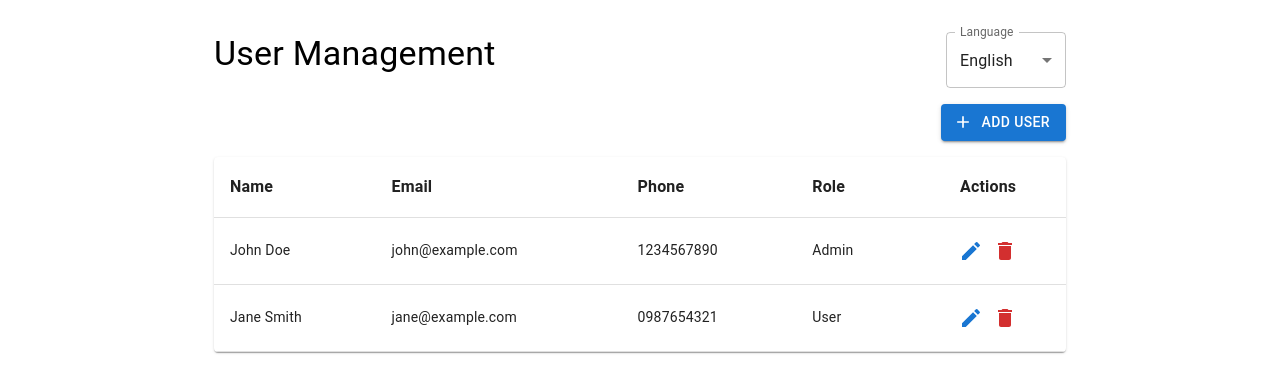
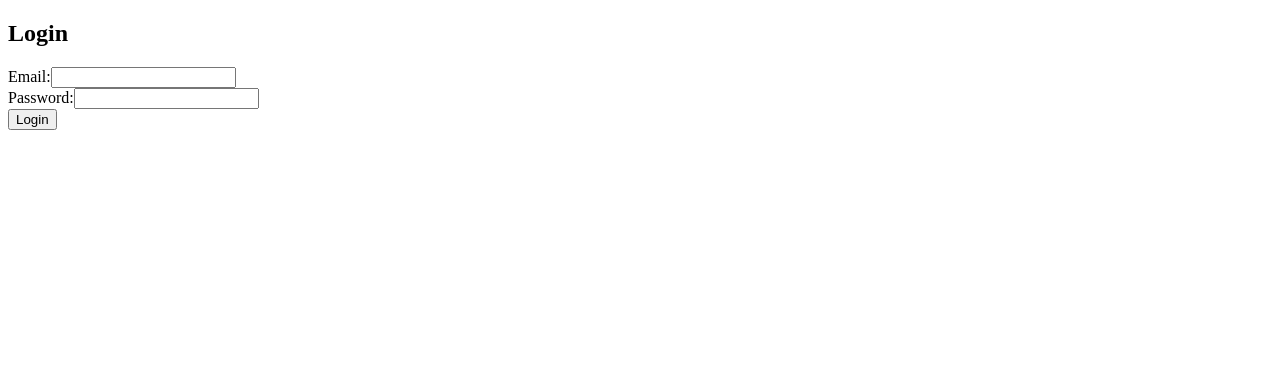
Before and after one commit to ajaykumar-bg/react-hook-form-mui-example, a React (Create React App) app: page /login in a window 1280 px wide. Shown: the top 392 px of the page. Built offline with nearby package versions, Linux system fonts and the light colour scheme; data requests are answered from the project's data file.

Commit message:
Added Protected Routes

```diff
--- a/package.json
+++ b/package.json
@@ -21,6 +21,7 @@
 		"react-hook-form": "^7.54.2",
 		"react-i18next": "11.7.0",
 		"react-redux": "^9.2.0",
+		"react-router-dom": "^7.2.0",
 		"react-scripts": "5.0.1",
 		"redux-saga": "^1.3.0",
 		"web-vitals": "^2.1.4",
--- a/src/App.jsx
+++ b/src/App.jsx
@@ -1,136 +1,32 @@
-import React, { useState, useEffect } from 'react';
-import { Container, Box, Typography, Snackbar, Alert } from '@mui/material';
-import UserTable from './components/UserTable';
-import UserForm from './components/UserForm';
-import AddUserButton from './components/AddUserButton';
-import LanguageSelector from './components/LanguageSelector';
-import { useTranslation } from 'react-i18next';
+import React from 'react';
+import { Provider } from 'react-redux';
+import { BrowserRouter as Router, Routes, Route, Navigate } from 'react-router-dom';
 
-import { useDispatch, useSelector } from 'react-redux';
-import {
-  fetchUsersRequest,
-  createUserRequest,
-  updateUserRequest,
-  deleteUserRequest,
-  selectUserForEdit,
-  selectUsers,
-  selectSelectedUser,
-} from './redux/reducers/usersSlice';
+import { store } from './redux/store';
+import Login from './components/Login';
+import UserManagement from './components/UserManagement';
+import ProtectedRoute from './components/ProtectedRoute';
 
-function App() {
-	// const [users, setUsers] = useState([]);
-	const dispatch = useDispatch();
-	const users = useSelector(selectUsers);
-	const selectedUser = useSelector(selectSelectedUser);
-	const [openDialog, setOpenDialog] = useState(false);
-	const [snackbar, setSnackbar] = useState({
-		open: false,
-		message: '',
-		severity: 'success',
-	});
-	const { t } = useTranslation();
 
-	useEffect(() => {
-		dispatch(fetchUsersRequest());
-	  }, [dispatch]);
-
-	// Handle dialog open for create/edit
-	const handleOpenDialog = (user = null) => {
-		dispatch(selectUserForEdit(user));
-		setOpenDialog(true);
-	};
-
-	// Handle dialog close
-	const handleCloseDialog = () => {
-		setOpenDialog(false);
-		dispatch(selectUserForEdit(null));
-	};
-
-	// Handle form submission
-	const handleSubmitUser = async (formData) => {
-		try {
-			// Validate with yup schema (already validated by react-hook-form with yupResolver)
-			if (selectedUser) {
-				// Update existing user
-				dispatch(updateUserRequest({
-					...selectedUser,
-					...formData,
-				}));
-				showNotification(t('notifications.userUpdated'), 'success');
-			} else {
-				// Add new user
-				dispatch(createUserRequest(formData));
-				showNotification(t('notifications.userAdded'), 'success');
-			}
-			handleCloseDialog();
-		} catch (error) {
-			showNotification(error.message, 'error');
-		}
-	};
-
-	// Handle user deletion
-	const handleDeleteUser = (id) => {
-		if (window.confirm('Are you sure you want to delete this user?')) {
-			dispatch(deleteUserRequest(id));
-		}
-		showNotification(t('notifications.userDeleted'), 'success');
-	};
-
-	// Show notification
-	const showNotification = (message, severity = 'success') => {
-		setSnackbar({ open: true, message, severity });
-	};
-
-	// Close snackbar
-	const handleCloseSnackbar = () => {
-		setSnackbar({ ...snackbar, open: false });
-	};
-
-	return (
-		<Container maxWidth='md'>
-			<Box sx={{ my: 4 }}>
-				<Box
-					display='flex'
-					justifyContent='space-between'
-					alignItems='center'
-					mb={2}
-				>
-					<Typography variant='h4' component='h1' gutterBottom>
-						{t('app.title')}
-					</Typography>
-					<LanguageSelector />
-				</Box>
-
-				<Box display='flex' justifyContent='flex-end' mb={2}>
-					<AddUserButton onAddClick={() => handleOpenDialog()} />
-				</Box>
-
-				<UserTable
-					users={users}
-					onEdit={handleOpenDialog}
-					onDelete={handleDeleteUser}
-				/>
-			</Box>
-
-			<UserForm
-				open={openDialog}
-				user={selectedUser}
-				onClose={handleCloseDialog}
-				onSubmit={handleSubmitUser}
-			/>
-
-			<Snackbar
-				open={snackbar.open}
-				autoHideDuration={6000}
-				onClose={handleCloseSnackbar}
-				anchorOrigin={{ vertical: 'bottom', horizontal: 'center' }}
-			>
-				<Alert onClose={handleCloseSnackbar} severity={snackbar.severity}>
-					{snackbar.message}
-				</Alert>
-			</Snackbar>
-		</Container>
-	);
-}
+const App = () => {
+  return (
+    <Provider store={store}>
+      <Router>
+        <Routes>
+          <Route path="/login" element={<Login />} />
+          <Route
+            path="/users"
+            element={
+              <ProtectedRoute>
+                <UserManagement />
+              </ProtectedRoute>
+            }
+          />
+          <Route path="/" element={<Navigate to="/users" replace />} />
+        </Routes>
+      </Router>
+    </Provider>
+  );
+};
 
 export default App;
--- /dev/null
+++ b/src/components/Login.jsx
@@ -0,0 +1,78 @@
+import React, { useState } from 'react';
+import { useDispatch, useSelector } from 'react-redux';
+import {
+  loginRequest,
+  selectAuthLoading,
+  selectAuthError
+} from '../redux/reducers/authSlice';
+
+const Login = () => {
+  const dispatch = useDispatch();
+  const loading = useSelector(selectAuthLoading);
+  const error = useSelector(selectAuthError);
+
+  const [credentials, setCredentials] = useState({
+    email: '',
+    password: ''
+  });
+
+  const handleChange = (e) => {
+    setCredentials({
+      ...credentials,
+      [e.target.name]: e.target.value
+    });
+  };
+
+  const handleSubmit = (e) => {
+    e.preventDefault();
+    dispatch(loginRequest(credentials));
+  };
+
+  return (
+    <div className="max-w-md mx-auto mt-10">
+      <form onSubmit={handleSubmit} className="bg-white p-6 rounded shadow">
+        <h2 className="text-2xl font-bold mb-6">Login</h2>
+
+        {error && (
+          <div className="bg-red-100 border border-red-400 text-red-700 px-4 py-3 rounded mb-4">
+            {error}
+          </div>
+        )}
+
+        <div className="mb-4">
+          <label className="block mb-1">Email:</label>
+          <input
+            type="email"
+            name="email"
+            value={credentials.email}
+            onChange={handleChange}
+            required
+            className="w-full p-2 border rounded"
+          />
+        </div>
+
+        <div className="mb-6">
+          <label className="block mb-1">Password:</label>
+          <input
+            type="password"
+            name="password"
+            value={credentials.password}
+            onChange={handleChange}
+            required
+            className="w-full p-2 border rounded"
+          />
+        </div>
+
+        <button
+          type="submit"
+          className="w-full bg-blue-500 text-white p-2 rounded hover:bg-blue-600"
+          disabled={loading}
+        >
+          {loading ? 'Logging in...' : 'Login'}
+        </button>
+      </form>
+    </div>
+  );
+};
+
+export default Login;
--- /dev/null
+++ b/src/components/ProtectedRoute.jsx
@@ -0,0 +1,16 @@
+import React from 'react';
+import { useSelector } from 'react-redux';
+import { Navigate } from 'react-router-dom';
+import { selectIsAuthenticated } from '../redux/reducers/authSlice';
+
+const ProtectedRoute = ({ children }) => {
+  const isAuthenticated = useSelector(selectIsAuthenticated);
+
+  if (!isAuthenticated) {
+    return <Navigate to="/login" replace />;
+  }
+
+  return children;
+};
+
+export default ProtectedRoute;
--- /dev/null
+++ b/src/components/UserManagement.jsx
@@ -0,0 +1,135 @@
+import React, { useState, useEffect } from 'react';
+import { Container, Box, Typography, Snackbar, Alert } from '@mui/material';
+import { useTranslation } from 'react-i18next';
+import { useDispatch, useSelector } from 'react-redux';
+
+import UserTable from './UserTable';
+import UserForm from './UserForm';
+import AddUserButton from './AddUserButton';
+import LanguageSelector from './LanguageSelector';
+
+import {
+  fetchUsersRequest,
+  createUserRequest,
+  updateUserRequest,
+  deleteUserRequest,
+  selectUserForEdit,
+  selectUsers,
+  selectSelectedUser,
+} from '../redux/reducers/usersSlice';
+function UserManagement() {
+    // const [users, setUsers] = useState([]);
+	const dispatch = useDispatch();
+	const users = useSelector(selectUsers);
+	const selectedUser = useSelector(selectSelectedUser);
+	const [openDialog, setOpenDialog] = useState(false);
+	const [snackbar, setSnackbar] = useState({
+		open: false,
+		message: '',
+		severity: 'success',
+	});
+	const { t } = useTranslation();
+
+	useEffect(() => {
+		dispatch(fetchUsersRequest());
+	  }, [dispatch]);
+
+	// Handle dialog open for create/edit
+	const handleOpenDialog = (user = null) => {
+		dispatch(selectUserForEdit(user));
+		setOpenDialog(true);
+	};
+
+	// Handle dialog close
+	const handleCloseDialog = () => {
+		setOpenDialog(false);
+		dispatch(selectUserForEdit(null));
+	};
+
+	// Handle form submission
+	const handleSubmitUser = async (formData) => {
+		try {
+			// Validate with yup schema (already validated by react-hook-form with yupResolver)
+			if (selectedUser) {
+				// Update existing user
+				dispatch(updateUserRequest({
+					...selectedUser,
+					...formData,
+				}));
+				showNotification(t('notifications.userUpdated'), 'success');
+			} else {
+				// Add new user
+				dispatch(createUserRequest(formData));
+				showNotification(t('notifications.userAdded'), 'success');
+			}
+			handleCloseDialog();
+		} catch (error) {
+			showNotification(error.message, 'error');
+		}
+	};
+
+	// Handle user deletion
+	const handleDeleteUser = (id) => {
+		if (window.confirm('Are you sure you want to delete this user?')) {
+			dispatch(deleteUserRequest(id));
+		}
+		showNotification(t('notifications.userDeleted'), 'success');
+	};
+
+	// Show notification
+	const showNotification = (message, severity = 'success') => {
+		setSnackbar({ open: true, message, severity });
+	};
+
+	// Close snackbar
+	const handleCloseSnackbar = () => {
+		setSnackbar({ ...snackbar, open: false });
+	};
+  return (
+    <Container maxWidth='md'>
+			<Box sx={{ my: 4 }}>
+				<Box
+					display='flex'
+					justifyContent='space-between'
+					alignItems='center'
+					mb={2}
+				>
+					<Typography variant='h4' component='h1' gutterBottom>
+						{t('app.title')}
+					</Typography>
+					<LanguageSelector />
+				</Box>
+
+				<Box display='flex' justifyContent='flex-end' mb={2}>
+					<AddUserButton onAddClick={() => handleOpenDialog()} />
+				</Box>
+
+				<UserTable
+					users={users}
+					onEdit={handleOpenDialog}
+					onDelete={handleDeleteUser}
+				/>
+			</Box>
+
+			<UserForm
+				open={openDialog}
+				user={selectedUser}
+				onClose={handleCloseDialog}
+				onSubmit={handleSubmitUser}
+			/>
+
+			<Snackbar
+				open={snackbar.open}
+				autoHideDuration={6000}
+				onClose={handleCloseSnackbar}
+				anchorOrigin={{ vertical: 'bottom', horizontal: 'center' }}
+			>
+				<Alert onClose={handleCloseSnackbar} severity={snackbar.severity}>
+					{snackbar.message}
+				</Alert>
+			</Snackbar>
+		</Container>
+  )
+}
+
+export default UserManagement
--- a/src/index.js
+++ b/src/index.js
@@ -1,7 +1,5 @@
 import React from 'react';
 import ReactDOM from 'react-dom/client';
-import { Provider } from 'react-redux';
-import { store } from './redux/store';
 
 import App from './App';
 import './i18n/i18n'; // Import i18n initialization
@@ -9,8 +7,6 @@ import './i18n/i18n'; // Import i18n initialization
 const root = ReactDOM.createRoot(document.getElementById('root'));
 root.render(
 	<React.StrictMode>
-		<Provider store={store}>
-			<App />
-		</Provider>
+		<App />
 	</React.StrictMode>
 );
--- a/src/redux/reducers/authSlice.js
+++ b/src/redux/reducers/authSlice.js
@@ -1,7 +1,8 @@
 import { createSlice } from '@reduxjs/toolkit';
 
 const initialState = {
-	isAuthenticated: false,
+	// Chnage this to false later, once auth is implemented
+	isAuthenticated: true,
 	user: null,
 	loading: false,
 	error: null,
```
Also changed, not shown: 2 other files (tests, documents, lock files or other folders).
